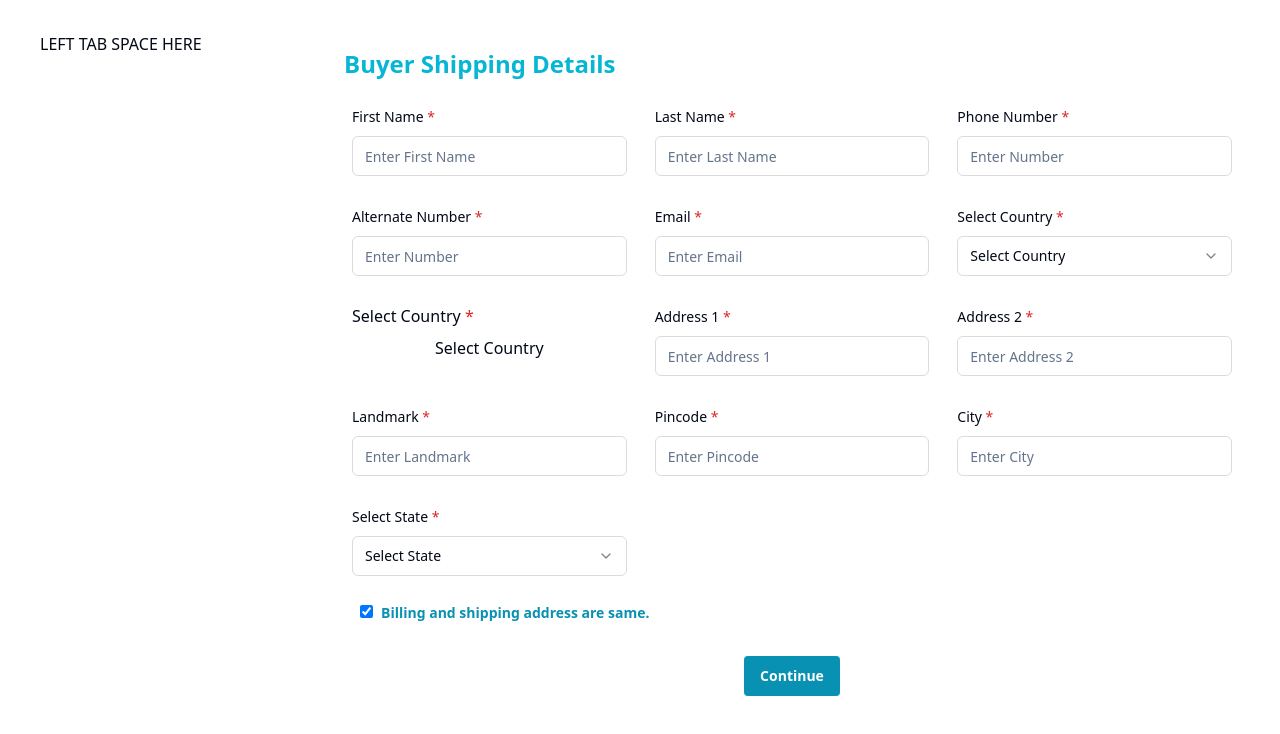
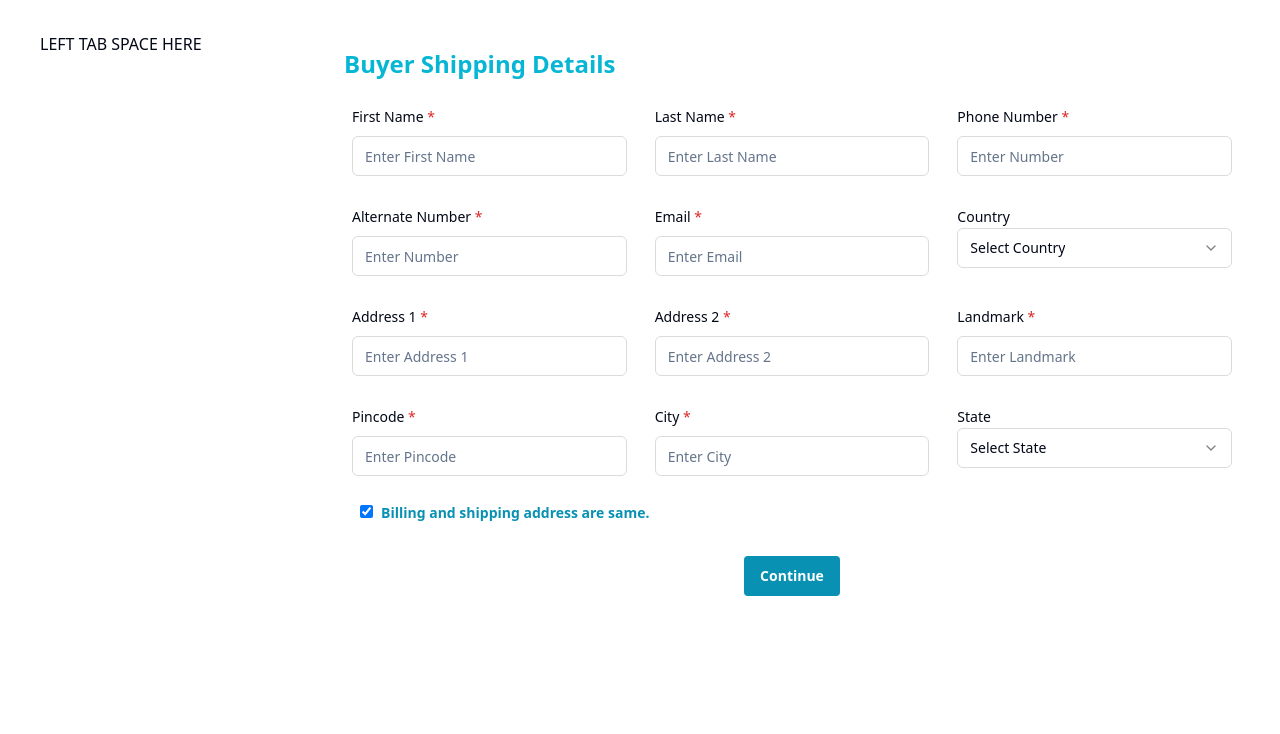
Before and after one commit to shubhamships/responsive-ui-components, a React (Vite) app: page /add-order in a window 1280 px wide. Shown: the top 734 px of the page. Built offline with nearby package versions, Linux system fonts and the light colour scheme.

Commit message:
updated Select Form Field

```diff
--- a/package.json
+++ b/package.json
@@ -25,6 +25,7 @@
     "@radix-ui/react-select": "^2.0.0",
     "@radix-ui/react-slot": "^1.0.2",
     "@radix-ui/react-tabs": "^1.0.4",
+    "@reduxjs/toolkit": "^2.2.5",
     "class-variance-authority": "^0.7.0",
     "clsx": "^2.1.1",
     "cmdk": "^1.0.0",
@@ -32,7 +33,9 @@
     "react": "^18.2.0",
     "react-dom": "^18.2.0",
     "react-hook-form": "^7.52.0",
+    "react-redux": "^9.1.2",
     "react-router-dom": "^6.23.1",
+    "redux": "^5.0.1",
     "tailwind-merge": "^2.3.0",
     "tailwindcss-animate": "^1.0.7",
     "zod": "^3.23.8"
--- /dev/null
+++ b/src/app/hooks.ts
@@ -0,0 +1,5 @@
+import {useDispatch, useSelector} from 'react-redux'
+import { AppDispatch, RootState } from './store'
+
+export const useAppDispatch = useDispatch.withTypes<AppDispatch>()
+export const useAppSelector = useSelector.withTypes<RootState>()
--- a/src/components/elements/SGFormSelect.tsx
+++ b/src/components/elements/SGFormSelect.tsx
@@ -1,12 +1,11 @@
-import { Label } from "@radix-ui/react-label";
 import {
   Select,
   SelectContent,
-  SelectGroup,
   SelectItem,
   SelectTrigger,
   SelectValue,
-} from "@radix-ui/react-select";
+} from "@/components/ui/select";
+import { Label } from "../ui/label";
 
 interface SelectItems {
   key: string;
@@ -16,35 +15,34 @@ interface SelectItems {
 interface SGFormSelectProps {
   name: string;
   label: string;
-  required?: boolean;
   placeholder?: string;
   data: SelectItems[];
-  onChangeFn?: (fieldName: string, value: string) => void;
+  setSelectValueObj: (prev: any) => void;
 }
 export default function SGFormSelect({
+  data,
   name,
   label,
-  required,
   placeholder,
-  data,
+  setSelectValueObj,
 }: SGFormSelectProps) {
+  const onSelectChange = (value) => {
+    setSelectValueObj((prev) => ({ ...prev, [name]: value }));
+  };
+
   return (
     <div className="m-2">
-      <Label htmlFor={name}>
-        {label} {required ? <span className="text-red-600">*</span> : null}
-      </Label>
-      <Select name={name}>
-        <SelectTrigger className="w-full mt-2">
+      <Label htmlFor={name}>{label}</Label>
+      <Select onValueChange={onSelectChange}>
+        <SelectTrigger>
           <SelectValue placeholder={placeholder} />
         </SelectTrigger>
         <SelectContent>
-          <SelectGroup>
-            {data.map((item) => (
-              <SelectItem key={item.key} value={item.key}>
-                {item.value}
-              </SelectItem>
-            ))}
-          </SelectGroup>
+          {data.map((item) => (
+            <SelectItem value={item.key} key={item.key}>
+              {item.value}
+            </SelectItem>
+          ))}
         </SelectContent>
       </Select>
     </div>
--- a/src/components/templates/BuyerBillingDetailsForm.tsx
+++ b/src/components/templates/BuyerBillingDetailsForm.tsx
@@ -1,49 +1,36 @@
-import { Label } from "@/components/ui/label";
-import {
-  Select,
-  SelectContent,
-  SelectGroup,
-  SelectItem,
-  SelectTrigger,
-  SelectValue,
-} from "@/components/ui/select";
 import SGFormField from "../elements/SGFormField";
+import SGFormSelect from "../elements/SGFormSelect";
 
 export default function BuyerBillingDetailsForm({
   handleInputChange,
   billingForm,
-  handleFormInputChange,
+  setBillingForm,
 }) {
+  const selectCountry = [
+    { key: "afghanistan", value: "Afghanistan" },
+    { key: "alandislands", value: "Aland Islands" },
+    { key: "albania", value: "Albania" },
+    { key: "algeria", value: "Algeria" },
+  ];
+  const selectState = [
+    { key: "delhi", value: "Delhi" },
+    { key: "banglore", value: "Banglore" },
+    { key: "pune", value: "Pune" },
+  ];
+
   return (
     <>
       <div className="mt-4 mb-4 font-bold text-cyan-500 text-2xl">
         Buyer Billing Details
       </div>
       <div className="grid md:grid-cols-3 md:gap-6">
-        <div id="selectcountryBilling" className="m-2">
-          <Label htmlFor="countryBilling">
-            Select Country <span className="text-red-600">*</span>
-          </Label>
-          <Select
-            onValueChange={(value) =>
-              handleFormInputChange("countryBilling", value)
-            }
-          >
-            <SelectTrigger className="w-full mt-2">
-              <SelectValue placeholder="Select Country" />
-            </SelectTrigger>
-            <SelectContent>
-              <SelectGroup>
-                <SelectItem value="afghanistan">Afghanistan (AFG)</SelectItem>
-                <SelectItem value="alandislands">
-                  Aland Islands (ALA)
-                </SelectItem>
-                <SelectItem value="albania">Albania (ALB)</SelectItem>
-                <SelectItem value="algeria">Algeria (DZA)</SelectItem>
-              </SelectGroup>
-            </SelectContent>
-          </Select>
-        </div>
+        <SGFormSelect
+          name="countryBilling"
+          label="Country"
+          placeholder="Select Country"
+          data={selectCountry}
+          setSelectValueObj={setBillingForm}
+        />
         <SGFormField
           name="address1Billing"
           label="Address 1"
@@ -89,27 +76,13 @@ export default function BuyerBillingDetailsForm({
           inputValue={billingForm.cityBilling}
           onChangeFn={handleInputChange}
         />
-        <div id="selectstateBilling" className="m-2">
-          <Label htmlFor="stateBilling">
-            Select State <span className="text-red-600">*</span>
-          </Label>
-          <Select
-            onValueChange={(value) =>
-              handleFormInputChange("stateBilling", value)
-            }
-          >
-            <SelectTrigger className="w-full mt-2">
-              <SelectValue placeholder="Select State" />
-            </SelectTrigger>
-            <SelectContent>
-              <SelectGroup>
-                <SelectItem value="delhi">Delhi</SelectItem>
-                <SelectItem value="uttarPradesh">Uttar Pradesh</SelectItem>
-                <SelectItem value="banglore">Banglore</SelectItem>
-              </SelectGroup>
-            </SelectContent>
-          </Select>
-        </div>
+        <SGFormSelect
+          name="stateBilling"
+          label="State"
+          placeholder="Select State"
+          data={selectState}
+          setSelectValueObj={setBillingForm}
+        />
       </div>
     </>
   );
--- a/src/components/templates/BuyerShippingDetailsForm.tsx
+++ b/src/components/templates/BuyerShippingDetailsForm.tsx
@@ -1,21 +1,22 @@
-import { Label } from "@/components/ui/label";
-import {
-  Select,
-  SelectContent,
-  SelectGroup,
-  SelectItem,
-  SelectTrigger,
-  SelectValue,
-} from "@/components/ui/select";
 import SGFormField from "../elements/SGFormField";
 import SGFormSelect from "../elements/SGFormSelect";
 
 export default function BuyerShippingDetailsForm({
   handleInputChange,
   billingForm,
-  handleFormInputChange,
-  handleFormInputChange2,
+  setBillingForm,
 }) {
+  const selectCountry = [
+    { key: "afghanistan", value: "Afghanistan" },
+    { key: "alandislands", value: "Aland Islands" },
+    { key: "albania", value: "Albania" },
+    { key: "algeria", value: "Algeria" },
+  ];
+  const selectState = [
+    { key: "delhi", value: "Delhi" },
+    { key: "banglore", value: "Banglore" },
+    { key: "pune", value: "Pune" },
+  ];
   return (
     <>
       <div className="my-4 font-bold text-cyan-500 text-2xl">
@@ -67,44 +68,13 @@ export default function BuyerShippingDetailsForm({
           inputValue={billingForm.email}
           onChangeFn={handleInputChange}
         />
-        <div id="countryField" className="m-2">
-          <Label htmlFor="country" className="">
-            Select Country <span className="text-red-600">*</span>
-          </Label>
-          <Select
-            onValueChange={(value) => handleFormInputChange("country", value)}
-            name="country"
-          >
-            <SelectTrigger className="w-full mt-2">
-              <SelectValue placeholder="Select Country" />
-            </SelectTrigger>
-            <SelectContent>
-              <SelectGroup>
-                <SelectItem value="afghanistan">Afghanistan (AFG)</SelectItem>
-                <SelectItem value="alandislands">
-                  Aland Islands (ALA)
-                </SelectItem>
-                <SelectItem value="albania">Albania (ALB)</SelectItem>
-                <SelectItem value="algeria">Algeria (DZA)</SelectItem>
-              </SelectGroup>
-            </SelectContent>
-          </Select>
-        </div>
-
         <SGFormSelect
           name="country"
-          label="Select Country"
-          required
-          onChangeFn={(name) =>
-            handleFormInputChange2(name, billingForm.country)
-          }
+          label="Country"
           placeholder="Select Country"
-          data={[
-            { key: "afgan", value: "Afganistan" },
-            { key: "uk", value: "UK" },
-          ]}
+          data={selectCountry}
+          setSelectValueObj={setBillingForm}
         />
-
         {billingForm.country === "afghanistan" ? (
           <>
             <SGFormField
@@ -166,7 +136,6 @@ export default function BuyerShippingDetailsForm({
             />
           </>
         )}
-
         <SGFormField
           name="pincode"
           label="Pincode"
@@ -185,25 +154,13 @@ export default function BuyerShippingDetailsForm({
           inputValue={billingForm.city}
           onChangeFn={handleInputChange}
         />
-        <div id="selectState" className="m-2">
-          <Label htmlFor="state" className="">
-            Select State <span className="text-red-600">*</span>
-          </Label>
-          <Select
-            onValueChange={(value) => handleFormInputChange("state", value)}
-          >
-            <SelectTrigger className="w-full mt-2">
-              <SelectValue placeholder="Select State" />
-            </SelectTrigger>
-            <SelectContent>
-              <SelectGroup>
-                <SelectItem value="delhi">Delhi</SelectItem>
-                <SelectItem value="uttarPradesh">Uttar Pradesh</SelectItem>
-                <SelectItem value="banglore">Banglore</SelectItem>
-              </SelectGroup>
-            </SelectContent>
-          </Select>
-        </div>
+        <SGFormSelect
+          name="state"
+          label="State"
+          placeholder="Select State"
+          data={selectState}
+          setSelectValueObj={setBillingForm}
+        />
       </div>
     </>
   );
--- a/src/pages/AddOrder.tsx
+++ b/src/pages/AddOrder.tsx
@@ -14,7 +14,7 @@ export default function AddOrder() {
     phone: "",
     alternatePhone: "",
     email: "",
-    country: "dsghdshgsdgh",
+    country: "",
     address1: "",
     landmark: "",
     address2: "",
@@ -40,28 +40,10 @@ export default function AddOrder() {
     });
   };
   const billingFormData = Object.entries(billingForm);
-
   const handleSubmit = (e: React.FormEvent<HTMLFormElement>) => {
     e.preventDefault();
     console.log(billingFormData);
     navigateTo("/add-order2");
-  };
-
-  const handleFormInputChange = (name: string, value: string) => {
-    setBillingForm({
-      ...billingForm,
-      [name]: value,
-    });
-  };
-
-  const handleFormInputChange2 = (name: string, value: string) => {
-    // const { name, value } = e.target;
-    console.log(billingForm.country);
-    setBillingForm({
-      ...billingForm,
-      [name]: value,
-    });
-    console.log("selected", name, value);
   };
 
   const handleCheckboxChange = (e: React.ChangeEvent<HTMLInputElement>) => {
@@ -93,8 +75,7 @@ export default function AddOrder() {
                 <BuyerShippingDetailsForm
                   billingForm={billingForm}
                   handleInputChange={handleInputChange}
-                  handleFormInputChange={handleFormInputChange}
-                  handleFormInputChange2={handleFormInputChange2}
+                  setBillingForm={setBillingForm}
                 />
                 <div className="m-4 mb-8">
                   <Label className="text-cyan-600 font-bold">
@@ -112,7 +93,7 @@ export default function AddOrder() {
                   <BuyerBillingDetailsForm
                     billingForm={billingForm}
                     handleInputChange={handleInputChange}
-                    handleFormInputChange={handleFormInputChange}
+                    setBillingForm={setBillingForm}
                   />
                 )}
                 <div className="flex flex-col items-center justify-center mt-4 mb-2">
--- a/src/pages/AddOrder2.tsx
+++ b/src/pages/AddOrder2.tsx
@@ -27,12 +27,6 @@ export default function AddOrder2() {
     setOrderForm({
       ...orderForm,
       [e.target.name]: e.target.value,
-    });
-  };
-  const handleFormInputChange = (name: string, value: string) => {
-    setOrderForm({
-      ...orderForm,
-      [name]: value,
     });
   };
   const orderFormData = Object.entries(orderForm);
@@ -101,13 +95,13 @@ export default function AddOrder2() {
               <OrderDetailsForm
                 orderForm={orderForm}
                 handleInputChange={handleInputChange}
-                handleFormInputChange={handleFormInputChange}
+                setOrderForm={setOrderForm}
               />
               <ItemDetailsForm
                 removeInputFields={removeInputFields}
                 itemForm={itemForm}
                 handleChange={handleChange}
-                handleFormInputChange={handleFormInputChange}
+                setItemForm={setItemForm}
               />
               <div className="mt-2">
                 <button
```
Also changed, not shown: src/app/store.ts (added, +10 -0 lines), src/components/templates/ItemDetailsForm.tsx (+16 -33 lines), src/components/templates/OrderDetailsForm.tsx (+15 -37 lines), src/pages/Home.tsx (+20 -8 lines), 1 other file (tests, documents, lock files or other folders).
